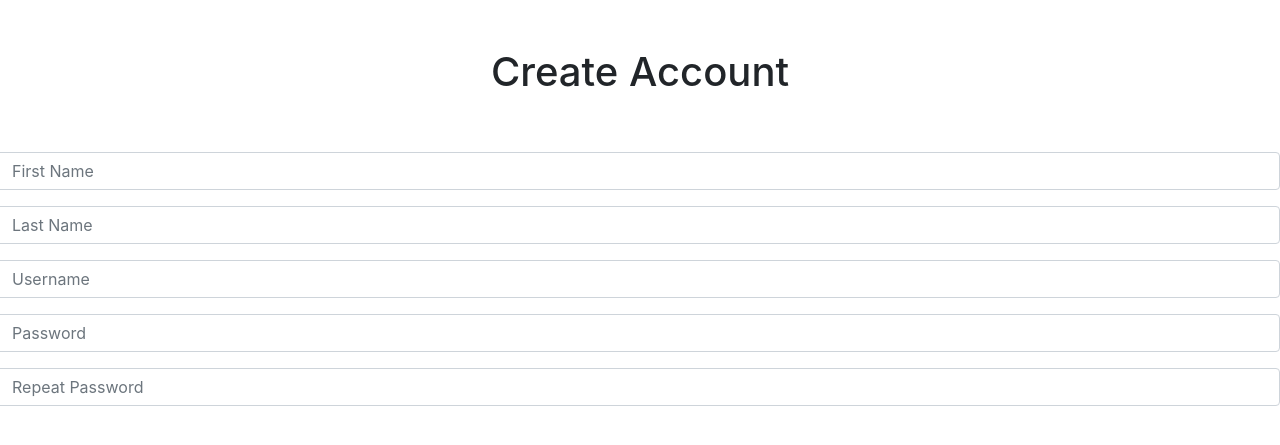
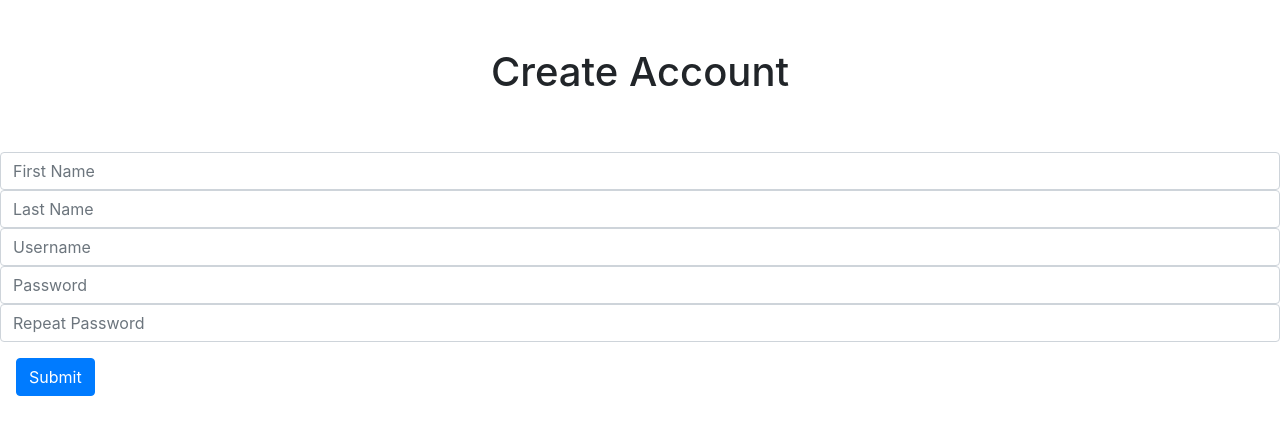
Before and after one commit to tan-jun-ming/cst438-group-project-2, a Flask app: page /AccountCreate in a window 1280 px wide. Shown: the part 64-509 px from the top of the page. Run offline with Flask 2, Linux system fonts and the light colour scheme; some libraries are stand-ins or nearby versions.

Commit message:
updated templates and password validation js

```diff
--- /dev/null
+++ b/static/js/createAccount.js
@@ -0,0 +1,20 @@
+$(function(){
+    $("#CreateAccount").submit(function(event){
+        event.preventDefault();
+		let firstPass=$('#PasswordInput').val();
+		let secondPass=$('#RepeatPasswordInput').val();
+		if (firstPass==secondPass){
+			if (/[a-z]/.test(firstPass)&&/[A-Z]/.test(firstPass)&&/[0-9]/.test(firstPass)){
+				alert("Valid Password");
+			}
+			else
+			{
+				alert("Invalid Password, Enter at Least 1 Lowercase, 1 Uppercase and 1 Number");
+			}
+		}
+		else
+		{
+			alert("Password Rentry Failed");
+		}
+    })
+})
--- a/templates/AccountCreate.html
+++ b/templates/AccountCreate.html
@@ -20,37 +20,10 @@
         integrity="sha384-Smlep5jCw/wG7hdkwQ/Z5nLIefveQRIY9nfy6xoR1uRYBtpZgI6339F5dgvm/e9B" crossorigin="anonymous">
 
     <!-- Custom styles for this template -->
-    <link href={{ url_for('static',filename='css\product.css')}} rel="stylesheet">
+    <link href={{ url_for('static',filename='css/product.css')}} rel="stylesheet">
 
     <!-- Custom scripts for this template -->
-    <script src={{ url_for('static',filename='js/index.js')}}></script>
-    <style>
-    .flex-container {
-	display: flex;
-	flex-wrap: wrap;
-	flex-direction: row;
-
-}
-
-    .flex-item {
-	width: 30%;
-    margin: 10px;
-    float: right;
-}
-
-.flex-item > img {
-    height: 200px;
-    width: 50%;
-    background-color: #ccffcc;
-    padding: 5%;
-    float: left;
-}
-
- .container{
-     text-align: center;
-     display: flex;
- }
-    </style>
+    <script src={{ url_for('static',filename='js/createAccount.js')}}></script>
 </head>
 <body>
     <nav class="navbar sticky-top">
@@ -63,31 +36,14 @@
         <div class="d-flex flex-column align-items-center m-5">
             <h1>Create Account</h1>
         </div>
-  </div>
-  <div class="input-group mb-3">
-  <div class="input-group-prepend">
-  </div>
-  <input type="text" class="form-control" placeholder="First Name">
 </div>
-  <div class="input-group mb-3">
-  <div class="input-group-prepend">
-  </div>
-  <input type="text" class="form-control" placeholder="Last Name">
-</div>
-  <div class="input-group mb-3">
-  <div class="input-group-prepend">
-  </div>
-  <input type="text" class="form-control" placeholder="Username">
-</div>
-  <div class="input-group mb-3">
-  <div class="input-group-prepend">
-  </div>
-  <input type="text" class="form-control" placeholder="Password">
-</div>
-  <div class="input-group mb-3">
-  <div class="input-group-prepend">
-  </div>
-  <input type="text" class="form-control" placeholder="Repeat Password">
-</div>
+<input type="text" id="FirstNameInput" class="form-control" placeholder="First Name">
+<input type="text" id="LastNameInput" class="form-control" placeholder="Last Name">
+<input type="text" id="UsernameInput" class="form-control" placeholder="Username">
+<input type="text" id="PasswordInput" class="form-control" placeholder="Password">
+<input type="text" id="RepeatPasswordInput" class="form-control" placeholder="Repeat Password">
+<form class="m-3" id="CreateAccount">
+<button type="submit" class="btn btn-primary">Submit</button>
+</form>
 </body>
 </html>
```
Also changed, not shown: templates/AccountInfo.html (+1 -28 lines).
